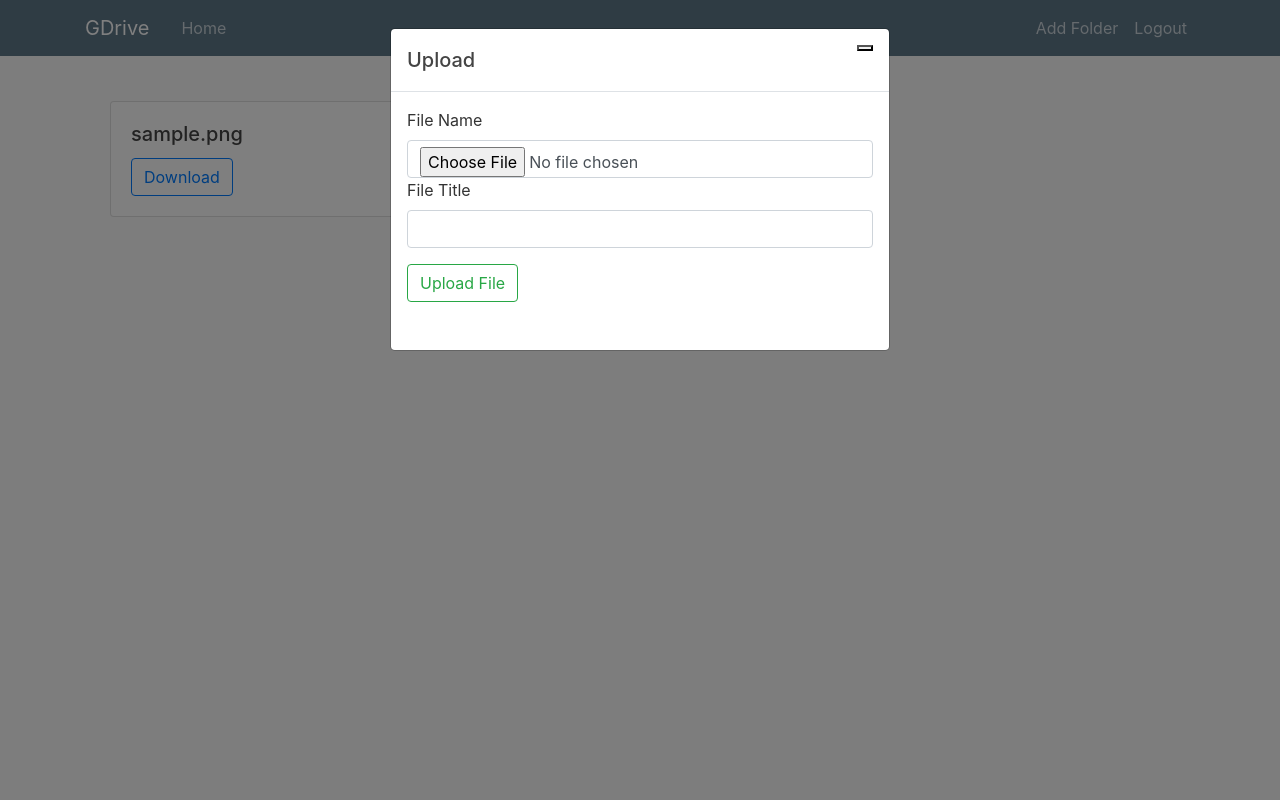
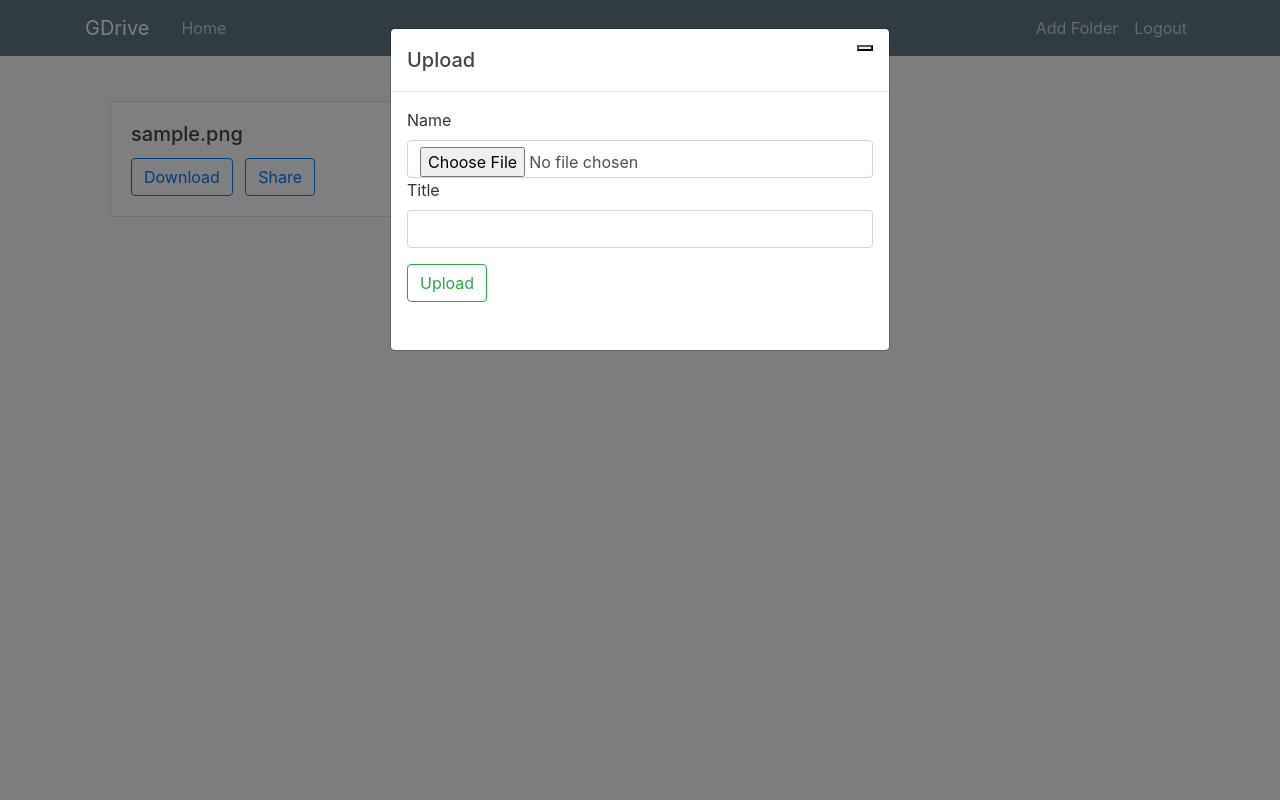
Before and after one commit to sajji18/GDrive, a Django app: page /folder/1/ in a window 1280 px wide, after a click on "Upload". Run offline with Django 4.2, Linux system fonts and the light colour scheme; a user stored in the database is signed in; tables that the repository leaves empty hold one stand-in row (values such as "Sample post").

Commit message:
Frontend Changes

```diff
--- a/GDrive/iitr_drive/templates/iitr_drive/folder.html
+++ b/GDrive/iitr_drive/templates/iitr_drive/folder.html
@@ -1,20 +1,25 @@
 {% extends "home/layout/layout.html" %}
 {% block content %}
-<div style="display: flex; justify-content: space-between; padding: 5px 10px">
+<div style="display: flex; justify-content: space-between; padding: 5px 10px;">
     <div class="">
       <div class="container py-3">
         <div class="row">
           <!--  -->
+          {% if files %}
             {% for i in files %}
-          <div class="col-sm">
+            <div class="col-sm mb-3">
               <div class="card" style="width: 18rem">
                 <div class="card-body">
                   <h5 class="card-title">{{i.filetitle}}</h5>
-                <a href="{{i.file.url}}" download="{{i.file}}" class="btn btn-outline-primary">Download</a>
+                  <a href="{{i.file.url}}" download="{{i.file}}" class="btn btn-outline-primary mr-2">Download</a>
+                  <a href="#" class="btn btn-outline-primary">Share</a>
                 </div>
               </div>
             </div>
             {% endfor %}
+          {% else %}
+            <h2>No Files Yet</h2>
+          {% endif %}
           <!--  -->
         </div>
       </div>
@@ -54,7 +59,7 @@
               {% csrf_token %}
                 <div class="mb-3">
                   <label for="exampleFormControlInput1" class="form-label"
-                    >File Name</label
+                    >Name</label
                   >
                   <input
                     type="file"
@@ -63,7 +68,7 @@
                     name="file"
                   />
                   <label for="exampleFormControlInput1" class="form-label"
-                    >File Title</label
+                    >Title</label
                   >
                   <input
                     type="text"
@@ -72,7 +77,7 @@
                     name="filetitle"
                   />
                   <button class="btn btn-outline-success my-3">
-                    Upload File
+                    Upload
                   </button>
                 </div>
               </form>
--- a/GDrive/iitr_drive/templates/iitr_drive/folder_list.html
+++ b/GDrive/iitr_drive/templates/iitr_drive/folder_list.html
@@ -1,11 +1,12 @@
 {% extends "home/layout/layout.html" %}
 {% block content %}
-<div style="display: flex; padding: 10px 20px; justify-content: space-between">
+<h1>Folders</h1>
+<div style="display: flex; padding: 10px 10px; justify-content: space-between">
     <div class="">
       <div class="container py-3">
         <div class="row">
           {% for folder in folders %}
-            <div class="card" style="width: 18rem;">
+            <div class="card mb-4 mr-4" style="width: 18rem;">
               <div class="card-body">
                 <h5 class="card-title">{{folder.name}}</h5>
                 <h6 class="card-subtitle mb-2 text-body-secondary">By {{folder.owner}}</h6>
--- a/GDrive/iitr_drive/views.py
+++ b/GDrive/iitr_drive/views.py
@@ -12,7 +12,7 @@ def folder_list(request):
 
 def folder_detail(request, folderid):
     if request.user.is_authenticated:
-        folder_user = Folder.objects.get(id=folderid)
+        folder_user = get_object_or_404(Folder, id=folderid)
         files = File.objects.filter(folder=folder_user)
         context = {'folderid':folderid,'files':files}
 
```
Also changed, not shown: GDrive/iitr_drive/static/folder.css (added), GDrive/media/Files/Image_6entmyq.jpg (added), GDrive/media/Files/Image_QGqP2Eg.jpg (added). Lines whose indentation alone changed are shown as unchanged.
